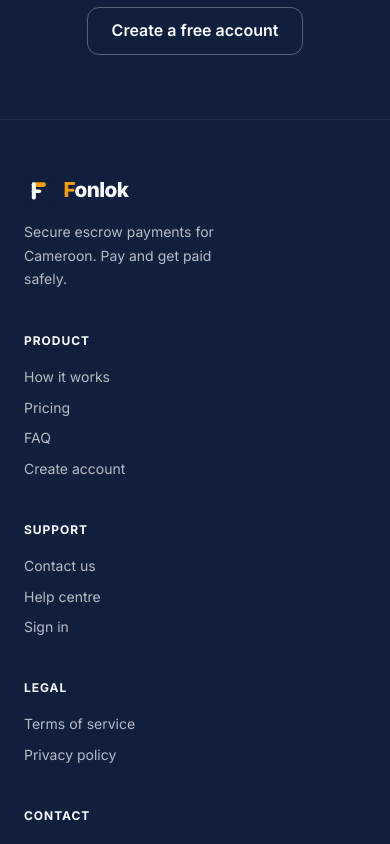
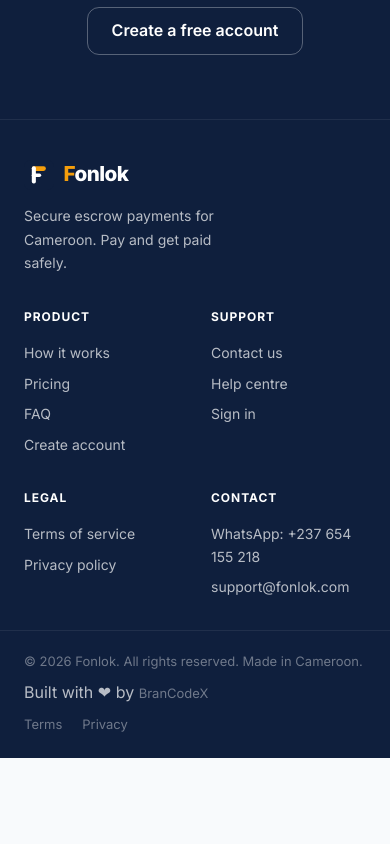
Before and after one commit to Bengche/fintech-frontend, a Next.js app: page /faq in a window 390 px wide. Shown: the part 2400-3244 px from the top of the page. After the commit the page ends 3158 px from the top, so only its background shows below. Built offline with nearby package versions, Linux system fonts and the light colour scheme; no server answers.

Commit message:
responsiveness mobile

```diff
--- a/app/components/SiteFooter.tsx
+++ b/app/components/SiteFooter.tsx
@@ -27,7 +27,7 @@
     >
       {/* â”€â”€ Main footer grid â”€â”€â”€â”€â”€â”€â”€â”€â”€â”€â”€â”€â”€â”€â”€â”€â”€â”€â”€â”€â”€â”€â”€â”€â”€â”€â”€â”€â”€â”€â”€â”€â”€â”€â”€â”€â”€â”€â”€ */}
       <div
-        className="page-wrapper"
+        className="page-wrapper lp-footer-grid"
         style={{
           paddingTop: "3.5rem",
           paddingBottom: "3rem",
@@ -37,7 +37,7 @@
         }}
       >
         {/* Brand column */}
-        <div style={{ gridColumn: "span 1" }}>
+        <div className="lp-footer-brand" style={{ gridColumn: "span 1" }}>
           <Link
             href="/"
             style={{
@@ -180,7 +180,7 @@
 
       {/* â”€â”€ Bottom bar â”€â”€â”€â”€â”€â”€â”€â”€â”€â”€â”€â”€â”€â”€â”€â”€â”€â”€â”€â”€â”€â”€â”€â”€â”€â”€â”€â”€â”€â”€â”€â”€â”€â”€â”€â”€â”€â”€â”€â”€â”€â”€â”€â”€â”€ */}
       <div
-        className="page-wrapper"
+        className="page-wrapper lp-footer-bottom"
         style={{
           borderTop: "1px solid rgba(255,255,255,0.07)",
           paddingTop: "1.25rem",
--- a/app/globals.css
+++ b/app/globals.css
@@ -327,3 +327,99 @@
   padding-top: 5rem;
   padding-bottom: 5rem;
 }
+
+/* ─────────────────────────────────────────────────────────────
+   LANDING PAGE — Premium mobile responsiveness
+   All .lp-* classes are namespaced to public landing page only
+   ───────────────────────────────────────────────────────────── */
+@media (max-width: 640px) {
+  /* ── Hero ─────────────────────────────────────────────────── */
+  /* Tighter vertical padding on small screens */
+  .lp-hero {
+    padding: 2.75rem 1.25rem 3rem !important;
+  }
+
+  /* Phone illustration hidden on mobile — saves ~380px height */
+  .lp-hero-illo {
+    display: none !important;
+  }
+
+  /* Reduce gap: illustration is gone so gap is just wasted space */
+  .lp-hero-inner {
+    gap: 1.5rem !important;
+  }
+
+  /* Hero text takes full width */
+  .lp-hero-text {
+    max-width: 100% !important;
+    flex: 1 1 100% !important;
+  }
+
+  /* Trust stats: tighter spacing, wrap naturally */
+  .lp-trust-stats {
+    gap: 0.875rem 1.5rem !important;
+    margin-top: 1.75rem !important;
+    padding-top: 1.5rem !important;
+  }
+
+  /* ── Content sections ────────────────────────────────────── */
+  /* All sections: reduce 5rem → 2.75rem vertical padding */
+  .lp-section {
+    padding: 2.75rem 1.25rem !important;
+  }
+
+  /* Section heading groups: tighter bottom margin */
+  .lp-section-header {
+    margin-bottom: 1.75rem !important;
+  }
+
+  /* ── Referral section ───────────────────────────────────── */
+  /* Feature cards: single column on mobile */
+  .lp-referral-cards {
+    grid-template-columns: 1fr !important;
+    gap: 0.875rem !important;
+    margin-bottom: 2rem !important;
+  }
+
+  /* Referral example box: reduce side padding */
+  .lp-referral-box {
+    padding: 1.25rem !important;
+    margin-bottom: 2rem !important;
+  }
+
+  /* ── Final CTA buttons ──────────────────────────────────── */
+  /* Stack buttons vertically, full-width — premium feel */
+  .lp-cta-buttons {
+    flex-direction: column !important;
+    align-items: stretch !important;
+    gap: 0.75rem !important;
+  }
+
+  .lp-cta-buttons > * {
+    justify-content: center !important;
+    text-align: center !important;
+  }
+}
+
+/* ─── Footer mobile ─────────────────────────────────────────── */
+@media (max-width: 640px) {
+  /* Footer grid: 2 columns instead of auto-fill on small screens */
+  .lp-footer-grid {
+    grid-template-columns: 1fr 1fr !important;
+    gap: 2rem !important;
+    padding-top: 2.5rem !important;
+    padding-bottom: 2rem !important;
+  }
+
+  /* Brand column spans full width on mobile */
+  .lp-footer-brand {
+    grid-column: 1 / -1 !important;
+  }
+
+  /* Footer bottom: stack items vertically */
+  .lp-footer-bottom {
+    flex-direction: column !important;
+    align-items: flex-start !important;
+    gap: 0.5rem !important;
+  }
+}
--- a/app/page.tsx
+++ b/app/page.tsx
@@ -67,13 +67,14 @@
         {/* ── HERO ─────────────────────────────────────────────────── */}
         <section
           aria-label="Hero"
+          className="lp-hero"
           style={{
             backgroundColor: "var(--color-primary)",
             padding: "5rem 1.5rem",
           }}
         >
           <div
-            className="page-wrapper"
+            className="page-wrapper lp-hero-inner"
             style={{
               display: "flex",
               alignItems: "center",
@@ -83,7 +84,7 @@
             }}
           >
             {/* Text */}
-            <div style={{ flex: "1 1 320px", maxWidth: "580px" }}>
+            <div className="lp-hero-text" style={{ flex: "1 1 320px", maxWidth: "580px" }}>
               <p
                 style={{
                   display: "inline-block",
@@ -150,6 +151,7 @@
 
               {/* Trust stats */}
               <div
+                className="lp-trust-stats"
                 style={{
                   display: "flex",
                   flexWrap: "wrap",
@@ -201,6 +203,7 @@
             {/* Hero illustration */}
             <div
               aria-hidden="true"
+              className="lp-hero-illo"
               style={{
                 flex: "0 1 380px",
                 display: "flex",
@@ -217,13 +220,14 @@
         {/* ── HOW IT WORKS ─────────────────────────────────────────── */}
         <section
           aria-label="How it works"
+          className="lp-section"
           style={{
             backgroundColor: "var(--color-cloud)",
             padding: "5rem 1.5rem",
           }}
         >
           <div className="page-wrapper">
-            <div style={{ textAlign: "center", marginBottom: "3rem" }}>
+            <div className="lp-section-header" style={{ textAlign: "center", marginBottom: "3rem" }}>
               <h2
                 style={{
                   fontSize: "clamp(1.5rem, 3vw, 2rem)",
@@ -314,13 +318,14 @@
         {/* ── WHY FONLOK ───────────────────────────────────────────── */}
         <section
           aria-label="Benefits"
+          className="lp-section"
           style={{
             backgroundColor: "var(--color-white)",
             padding: "5rem 1.5rem",
           }}
         >
           <div className="page-wrapper">
-            <div style={{ textAlign: "center", marginBottom: "3rem" }}>
+            <div className="lp-section-header" style={{ textAlign: "center", marginBottom: "3rem" }}>
               <h2
                 style={{
                   fontSize: "clamp(1.5rem, 3vw, 2rem)",
@@ -386,6 +391,7 @@
         {/* ── PRICING PREVIEW ──────────────────────────────────────── */}
         <section
           aria-label="Pricing"
+          className="lp-section"
           style={{
             backgroundColor: "var(--color-mist)",
             padding: "5rem 1.5rem",
@@ -509,6 +515,7 @@
         {/* ── REFERRAL PROGRAM ─────────────────────────────────────── */}
         <section
           aria-label="Referral program"
+          className="lp-section"
           style={{
             background:
               "linear-gradient(135deg, #0F1F3D 0%, #1a2f4a 60%, #0F1F3D 100%)",
@@ -606,6 +613,7 @@
 
             {/* Feature cards */}
             <div
+              className="lp-referral-cards"
               style={{
                 display: "grid",
                 gridTemplateColumns: "repeat(auto-fit, minmax(220px, 1fr))",
@@ -650,6 +658,7 @@
 
             {/* Example calculation */}
             <div
+              className="lp-referral-box"
               style={{
                 backgroundColor: "rgba(245,158,11,0.08)",
                 border: "1px solid rgba(245,158,11,0.2)",
@@ -712,6 +721,7 @@
         {/* ── FINAL CTA ────────────────────────────────────────────── */}
         <section
           aria-label="Call to action"
+          className="lp-section"
           style={{
             backgroundColor: "var(--color-primary)",
             padding: "5rem 1.5rem",
@@ -739,6 +749,7 @@
               {t("finalCta.description")}
             </p>
             <div
+              className="lp-cta-buttons"
               style={{
                 display: "flex",
                 gap: "1rem",
```
Also changed, not shown: public/icons/icon-maskable-192.png, public/icons/icon-maskable-512.png.
